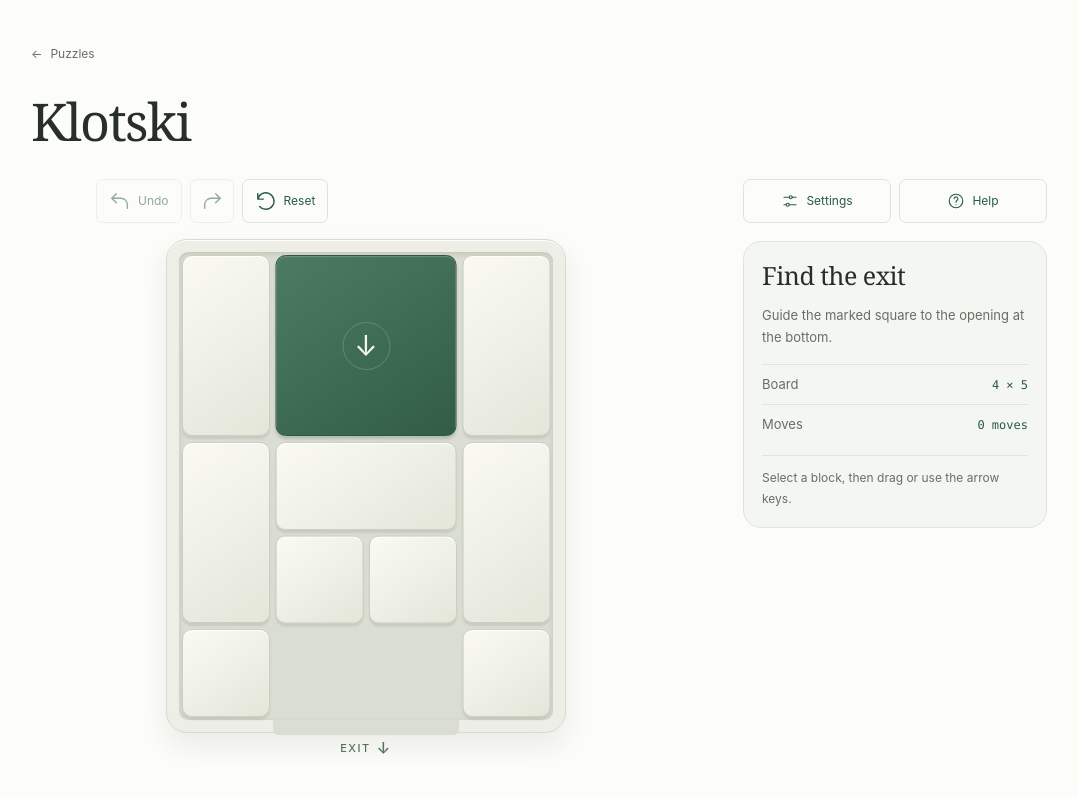
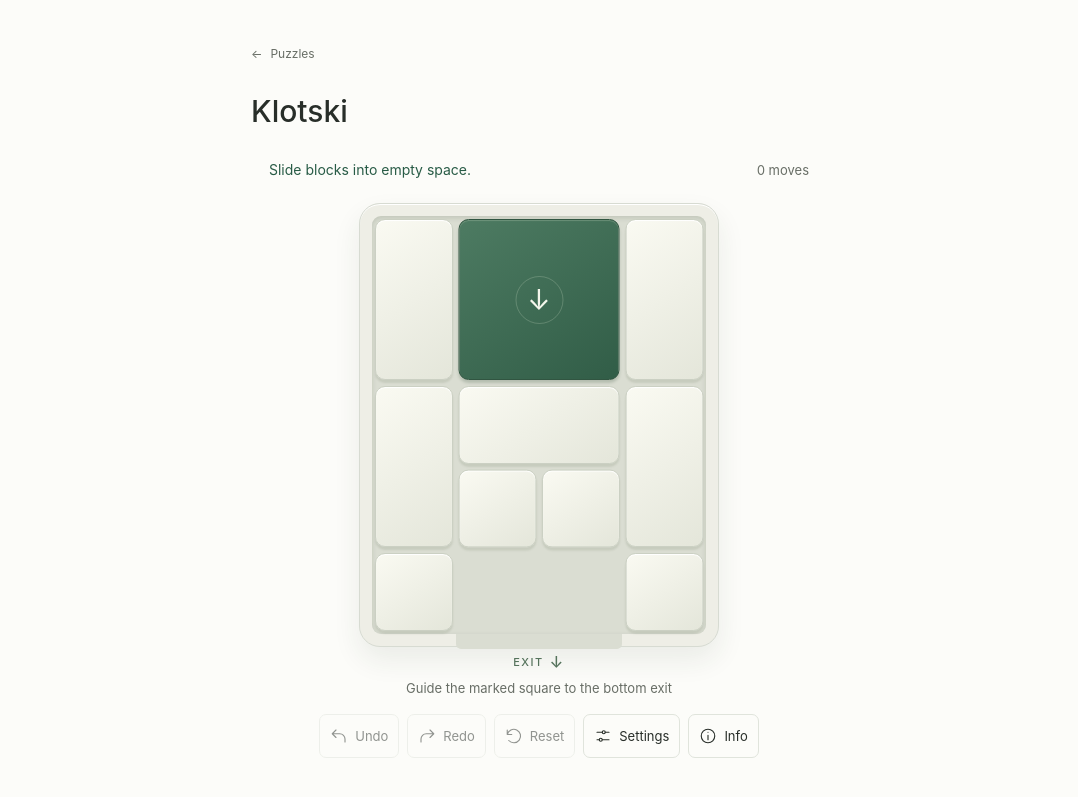
Before and after one commit to Keivan-Mirzaei/Keivan-Mirzaei.github.io, a Jekyll site: the page built from puzzles/klotski.html, in a window 1280 px wide. Shown: the top 797 px of the page, without its empty margins (101-1179 px from the left). Built offline with Jekyll 4.4.1, drawn with Linux system fonts in a browser that asks for light colours.

Commit message:
Publish Klotski redesign and keep widget panels open during outside interaction

```diff
--- a/_data/widgets.yml
+++ b/_data/widgets.yml
@@ -70,7 +70,7 @@
 klotski:
   script: /assets/js/widgets/klotski.mjs
   selector: '[data-klotski-game]'
-  styles: [klotski]
+  styles: [klotski, widget-frame]
 tiling:
   script: /assets/js/widgets/tiling.mjs
   selector: '[data-tiling-game]'
--- a/_includes/puzzles/klotski.html
+++ b/_includes/puzzles/klotski.html
@@ -1,31 +1,30 @@
-<section class="klotski-game puzzle-workspace" data-klotski-game data-puzzle-workspace aria-label="Klotski game">
-  <aside class="puzzle-sidebar" aria-label="Game details">
-    <div class="puzzle-panels">
-      {% capture game_settings %}<p>Keep your board and moves between visits.</p>{% endcapture %}
-      {% include puzzles/panel.html game='klotski' kind='settings' title='Settings' content=game_settings remember=true %}
-      {% capture game_help %}<p>Drag blocks into empty space. Guide the marked square to the exit at the bottom.</p><p>You can also select a block and use the arrow keys to slide it.</p><p>Undo and Redo retrace your moves. Reset returns the blocks to the starting layout.</p>{% endcapture %}
-      {% include puzzles/panel.html game='klotski' kind='help' title='Help' content=game_help %}
+<section class="klotski-game widget-frame" data-klotski-game aria-label="Klotski game">
+    <div class="klotski-feedback">
+      <p class="klotski-status" data-klotski-status role="status" aria-live="polite" aria-atomic="true">Enable JavaScript to play Klotski.</p>
+      <span class="klotski-move-count" data-klotski-count>0 moves</span>
     </div>
-    <div class="puzzle-details">
-      <h2>Find the exit</h2>
-      <p>Guide the marked square to the opening at the bottom.</p>
-      <dl class="puzzle-facts"><div><dt>Board</dt><dd>4 × 5</dd></div><div><dt>Moves</dt><dd data-klotski-count>0 moves</dd></div></dl>
-      <p class="puzzle-detail-tip">Select a block, then drag or use the arrow keys.</p>
-    </div>
-  </aside>
-  <div class="puzzle-play">
-    <div class="klotski-actions puzzle-actions panel-actions" role="group" aria-label="Game controls">
-      {% include controls/action.html game='klotski' action='undo' icon='undo' label='Undo move' %}
-      {% include controls/action.html game='klotski' action='redo' icon='redo' label='Redo move' %}
-      {% include controls/action.html game='klotski' action='restart' icon='restart' label='Start again' %}
-    </div>
-    <p class="klotski-status" data-klotski-status role="status">Enable JavaScript to play Klotski.</p>
     <div class="klotski-board-wrap">
       <div class="klotski-board" data-klotski-board>
         <img src="{{ '/assets/images/klotski-board.svg' | relative_url }}" width="400" height="530" alt="The classic Klotski board: a marked square surrounded by nine smaller blocks, with two empty spaces and an exit at the bottom centre.">
       </div>
       <div class="klotski-exit" aria-hidden="true">Exit <span>↓</span></div>
     </div>
+    <p class="widget-goal">Guide the marked square to the bottom exit</p>
+    <div class="widget-controls" role="group" aria-label="Game controls">
+      <button class="panel-button" type="button" data-klotski-undo aria-label="Undo move" disabled>{% include icon.html name='undo' %}<span>Undo</span></button>
+      <button class="panel-button" type="button" data-klotski-redo aria-label="Redo move" disabled>{% include icon.html name='redo' %}<span>Redo</span></button>
+      <button class="panel-button" type="button" data-klotski-restart aria-label="Reset board" disabled>{% include icon.html name='restart' %}<span>Reset</span></button>
+      <button class="panel-button" type="button" data-widget-panel-trigger="settings" aria-expanded="false" disabled>{% include icon.html name='settings' %}<span>Settings</span></button>
+      <button class="panel-button" type="button" data-widget-panel-trigger="info" aria-expanded="false" disabled>{% include icon.html name='info' %}<span>Info</span></button>
+    </div>
+    <div class="widget-support-panel" data-widget-panel="settings" aria-label="Game settings" hidden>
+      <label class="widget-switch"><span>Save progress</span><input type="checkbox" role="switch" data-puzzle-remember checked disabled><span class="widget-switch-track" aria-hidden="true"></span></label>
+      <p class="widget-note">Keep your board, move count, Undo, and Redo between visits. The saving preference applies to all puzzles on this device.</p>
+    </div>
+    <div class="widget-support-panel" data-widget-panel="info" aria-label="About Klotski" hidden>
+      <p>Drag blocks into empty space. Guide the marked square to the opening at the bottom centre. Blocks slide without turning or overlapping.</p>
+      <p>You can also select a block and use the arrow keys to slide it. A drag counts as one move, even when it travels several squares.</p>
+      <p>Undo and Redo retrace your actions. Reset returns the classic 4 × 5 starting layout and move count; it keeps the saving preference and can be undone.</p>
+    </div>
     <noscript><p class="klotski-caption">This game needs JavaScript. Enable it to slide the blocks and use the game controls.</p></noscript>
-  </div>
 </section>
--- a/assets/css/klotski.css
+++ b/assets/css/klotski.css
@@ -54,3 +54,18 @@
 /* Let counters and controls form aligned rows on narrow phones. */
 .klotski-board-heading { flex-wrap: wrap; gap: 10px; }
 .klotski-actions.panel-actions { margin-top: 0; }
+
+/* The same compact, board-led arrangement as the reviewed Hex game. */
+.klotski-game.widget-frame { width: 100%; max-width: 560px; }
+.klotski-game .klotski-feedback { display: flex; align-items: baseline; gap: 12px; min-height: 44px; margin-bottom: 8px; padding: 8px 10px; border-radius: 6px; }
+.klotski-game .klotski-status { flex: 1; margin: 0; color: var(--green); font: 400 14px/1.6 var(--sans); }
+.klotski-game .klotski-move-count { flex-shrink: 0; color: var(--muted); font: 400 13px/1.6 var(--sans); font-variant-numeric: tabular-nums; }
+.klotski-game.widget-frame .klotski-board-wrap { width: 100%; max-width: clamp(200px, calc((100dvh - 320px) / 1.25), 360px); transition: background-color .2s; }
+.klotski-game[data-klotski-solved='true'] .klotski-feedback { color: var(--green); background: var(--tint); }
+.klotski-game[data-klotski-solved='true'] .klotski-move-count { color: var(--green); }
+.klotski-game[data-klotski-solved='true'] .klotski-board-wrap { border-color: #81a68a; background: #dcebdd; box-shadow: 0 0 0 3px #dcebdd, 0 13px 28px #243a2815; }
+.klotski-game[data-klotski-solved='true'] .klotski-board { background: #c9dec9; }
+.klotski-game[data-klotski-solved='true'] .klotski-exit { color: var(--green); }
+.klotski-game[data-klotski-solved='true'] .klotski-exit::before { background: #c9dec9; }
+@media (max-width: 380px) { .klotski-game .klotski-feedback { flex-wrap: wrap; gap: 4px 12px; } }
+@media (prefers-reduced-motion: reduce) { .klotski-game.widget-frame .klotski-board-wrap { transition: none; } }
--- /dev/null
+++ b/assets/css/widget-frame.css
@@ -0,0 +1,33 @@
+/* Optional parts of the reviewed frame; add only what the activity needs. */
+.widget-frame { width: 100%; max-width: 560px; margin: 0 auto; color: var(--ink); font: 14px/1.6 var(--sans); }
+.widget-frame [hidden] { display: none !important; }
+.widget-frame .widget-goal { margin: 8px 0 16px; color: var(--muted); font: 400 13px/1.6 var(--sans); text-align: center; }
+.widget-frame .widget-controls { display: flex; flex-wrap: wrap; justify-content: center; gap: 8px; }
+.widget-frame .widget-controls .panel-button { flex: 0 1 auto; padding: 9px 10px; color: var(--ink); font: 400 13px/1.4 var(--sans); }
+.widget-frame .widget-controls .panel-button[aria-expanded='true'] { border-color: var(--green); background: var(--tint); }
+.widget-frame .widget-support-panel { margin-top: 16px; padding: 18px; border: 1px solid var(--line); border-radius: 8px; background: var(--paper); color: var(--muted); font: 400 13px/1.7 var(--sans); }
+.widget-frame .widget-support-panel p { margin: 0 0 10px; }
+.widget-frame .widget-support-panel p:last-child { margin-bottom: 0; }
+.widget-frame .widget-note { margin-top: 12px !important; padding-top: 12px; border-top: 1px solid var(--line); }
+.widget-frame .widget-switch { position: relative; display: flex; align-items: center; justify-content: space-between; gap: 12px; min-height: 48px; margin: 0; color: var(--ink); cursor: pointer; }
+.widget-frame .widget-switch input { position: absolute; right: 0; width: 40px; height: 24px; margin: 0; opacity: 0; }
+.widget-frame .widget-switch-track { flex: 0 0 40px; width: 40px; height: 24px; padding: 3px; border-radius: 20px; background: var(--muted); pointer-events: none; }
+.widget-frame .widget-switch-track::before { content: ''; display: block; width: 18px; height: 18px; border-radius: 50%; background: var(--paper); transition: transform .15s; }
+.widget-frame .widget-switch input:checked + .widget-switch-track { background: var(--green); }
+.widget-frame .widget-switch input:checked + .widget-switch-track::before { transform: translateX(16px); }
+.widget-frame .widget-switch:has(input:focus-visible) .widget-switch-track { outline: 2px solid var(--green); outline-offset: 3px; }
+.puzzle-page:has(.widget-frame) .puzzle-shell { width: min(660px, 100%); }
+.puzzle-page:has(.widget-frame) .puzzle-heading { margin-bottom: 20px; }
+.puzzle-page:has(.widget-frame) .puzzle-heading h1 { font: 500 30px/1.3 var(--sans); letter-spacing: 0; }
+@media (max-width: 380px) {
+  .widget-frame .widget-controls { gap: 6px; }
+  .widget-frame .widget-controls .panel-button { gap: 5px; padding-inline: 8px; }
+  .widget-frame .widget-support-panel { padding: 14px; }
+}
+@media (prefers-reduced-motion: reduce) { .widget-frame .widget-switch-track::before { transition: none; } }
+@media (forced-colors: active) {
+  .widget-frame .widget-switch-track { border: 1px solid ButtonText; background: Canvas; }
+  .widget-frame .widget-switch-track::before { background: ButtonText; }
+  .widget-frame .widget-switch input:checked + .widget-switch-track { background: Highlight; }
+  .widget-frame .widget-switch input:checked + .widget-switch-track::before { background: HighlightText; }
+}
--- a/assets/js/lib/widget-panels.mjs
+++ b/assets/js/lib/widget-panels.mjs
@@ -23,9 +23,6 @@
       if (!wasOpen) { panel.hidden = false; trigger.setAttribute('aria-expanded', 'true'); opened = { trigger, panel }; }
     }, { signal: events.signal });
   });
-  document.addEventListener('pointerdown', event => {
-    if (opened && !opened.panel.contains(event.target) && !bindings.some(({ trigger }) => trigger.contains(event.target))) close();
-  }, { signal: events.signal });
   document.addEventListener('keydown', event => {
     if (event.key === 'Escape' && opened) { event.preventDefault(); close(true); }
   }, { signal: events.signal });
--- a/puzzles/klotski.html
+++ b/puzzles/klotski.html
@@ -3,7 +3,7 @@
 title: Klotski
 section: puzzles
 permalink: /puzzles/klotski/
-description: Slide the blocks and guide the marked square to the exit. Play Klotski by dragging blocks, with undo, redo, and restart.
+description: Slide the blocks and guide the marked square to the exit. Play Klotski by dragging blocks, with Undo, Redo, and an undoable Reset.
 search: true
 widgets: [klotski]
 ---
```
Also changed, not shown: assets/js/lib/klotski-storage.mjs (+18 -6 lines), assets/js/widgets/klotski.mjs (+24 -15 lines), docs/widget-designs/hex.md (+3 -3 lines), docs/widget-designs/klotski.md (added, +24 -0 lines), docs/widget-requirements.md (+10 -2 lines), tests/klotski-controller.test.mjs (+71 -4 lines), tests/klotski.test.mjs (+41 -2 lines), tests/puzzle-storage.test.mjs (+21 -0 lines), tests/widget-panels.test.mjs (+8 -1 lines), assets/js/lib/klotski.mjs.
